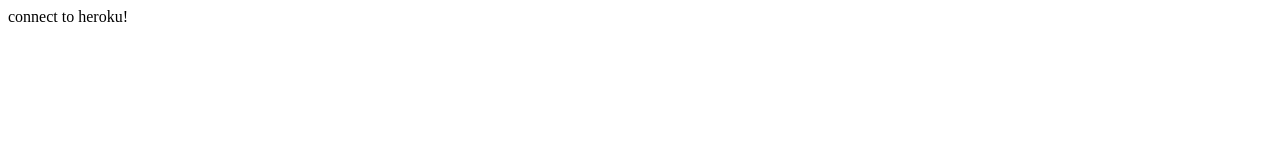
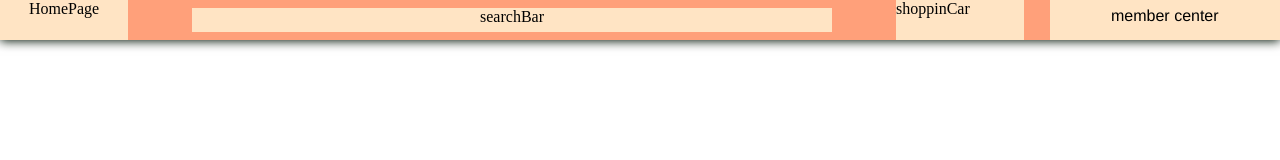
Before and after one commit to GSCOM3902/SecondHandMarket, a React app in the folder client/: page / in a window 1280 px wide. Built offline with nearby package versions, Linux system fonts and the light colour scheme.

Commit message:
update member center  frame

```diff
--- a/client/public/index.html
+++ b/client/public/index.html
@@ -2,9 +2,9 @@
 <html lang="en">
   <head>
     <meta charset="utf-8" />
-    <link rel="icon" href="%PUBLIC_URL%/favicon.ico" />
-    <meta name="viewport" content="width=device-width, initial-scale=1" />
+    <meta name="viewport" content="width=device-width, initial-scale=1.0" />
     <meta name="theme-color" content="#000000" />
+    <link rel="stylesheet" href="./style/style.css" />
     <meta
       name="description"
       content="Web site created using create-react-app"
@@ -24,7 +24,7 @@
       work correctly both with client-side routing and a non-root public URL.
       Learn how to configure a non-root public URL by running `npm run build`.
     -->
-    <title>React App</title>
+    <title>SecondHand Shopping</title>
   </head>
   <body>
     <noscript>You need to enable JavaScript to run this app.</noscript>
--- a/client/public/robots.txt
+++ /dev/null
@@ -1,3 +0,0 @@
-# https://www.robotstxt.org/robotstxt.html
-User-agent: *
-Disallow:
--- /dev/null
+++ b/client/public/style/Homepage.css
@@ -0,0 +1,79 @@
+
+.Navbar{
+    position: fixed;
+    box-shadow:0 1px 10px rgb(1, 19, 5);
+    background-color:lightsalmon;
+    width:100%;
+    height: 5vh;
+    /*
+    display: flex;
+    flex-direction: row;
+    flex-wrap: nowrap;
+    justify-content: space-between;
+    align-items: center;
+    */
+    left: 50%;
+    top:0%;
+    transform: translate(-50%);
+}
+
+.NavHomePageButton{
+    position:absolute;
+    display: block;
+    width: 10%;
+    height: 5vh;
+    text-align: center;
+    background-color: bisque;
+}
+
+
+.NavSearchBar{
+    position:absolute;
+    display:block;
+    width: 50%;
+    height: 3vh;
+    left:15%;
+    top:50%;
+    transform: translate(0,-50%);
+    background-color: bisque;
+    text-align: center;
+}
+
+.NavShoppingCar{
+    position: absolute;
+    display: inline-block;
+    width: 10%;
+    height: 5vh;
+    right: 20%;
+    background-color: bisque;
+}
+
+
+.NavLoginButton{
+    position:absolute;
+    display: inline-block;
+    width: 18%;
+    height: 5vh;
+    right: 0;
+    background-color: bisque;
+    font-family: 'Franklin Gothic Medium', 'Arial Narrow', Arial, sans-serif;
+    text-align: center;
+}
+
+.Navbar div a{
+    display: block;
+    color: black;
+    line-height: 4vh;
+    text-decoration: none;
+}
+
+
+
+
+@media (min-width:40rem) {
+    .Navbar div a:hover{
+        background-color:cadetblue;
+        color: aliceblue;
+        height: 5vh;
+    }
+}
--- /dev/null
+++ b/client/public/style/style.css
@@ -0,0 +1,7 @@
+@import url("./Homepage.css");
+
+
+/* http://meyerweb.com/eric/tools/css/reset/
+   v2.0 | 20110126
+   License: none (public domain)
+*/
--- a/client/src/component/App.js
+++ b/client/src/component/App.js
@@ -1,10 +1,19 @@
 import React from "react";
+import {BrowserRouter,Routes,Route} from "react-router-dom";
+
+import Login from "./Login";
+import HomePage from "./HomePage";
+
+
 
 const App=()=>{
     return(
-        <div>
-            connect to heroku!
-        </div>
+        <BrowserRouter>
+            <Routes>
+                <Route path="/" element={<HomePage />} />
+                <Route path="login" element={<Login />} />
+            </Routes>
+        </BrowserRouter>
     );
 }
 
--- /dev/null
+++ b/client/src/component/HomePage.js
@@ -0,0 +1,16 @@
+import React from "react";
+import { Outlet } from "react-router-dom";
+
+import NavBar from "./NavBar";
+
+
+
+const HomePage=()=>{
+    return(
+        <div>
+            <NavBar />
+        </div>
+    );
+};
+
+export default HomePage;
--- /dev/null
+++ b/client/src/component/Login.js
@@ -0,0 +1,9 @@
+import React from "react";
+
+const Login=()=>{
+    return(
+        <div>Login</div>
+    );
+}
+
+export default Login;
--- /dev/null
+++ b/client/src/component/NavBar.js
@@ -0,0 +1,20 @@
+import React from "react";
+import { Link } from "react-router-dom";
+
+
+const NavBar=()=>{
+    return(
+        <div  className="Navbar">
+            <div className="NavHomePageButton">HomePage</div>
+            <div className="NavSearchBar">searchBar</div>
+            <div className="NavShoppingCar">shoppinCar</div>
+            <div className="NavLoginButton">
+                <Link to="/login" >
+                    member center
+                </Link>
+            </div>
+        </div>
+    );
+}
+
+export default NavBar;
```
Also changed, not shown: client/public/favicon.ico (deleted), client/public/logo192.png (deleted), client/public/logo512.png (deleted), client/public/manifest.json (deleted).
